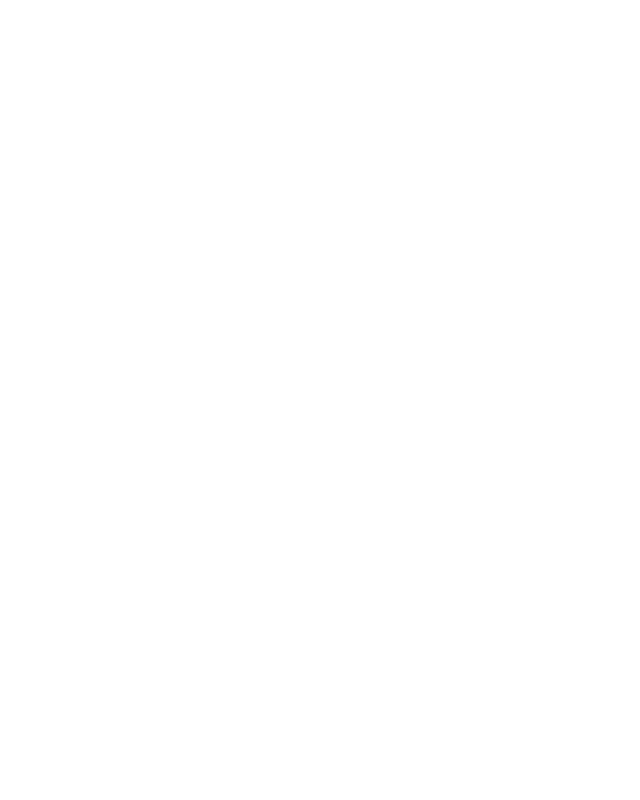
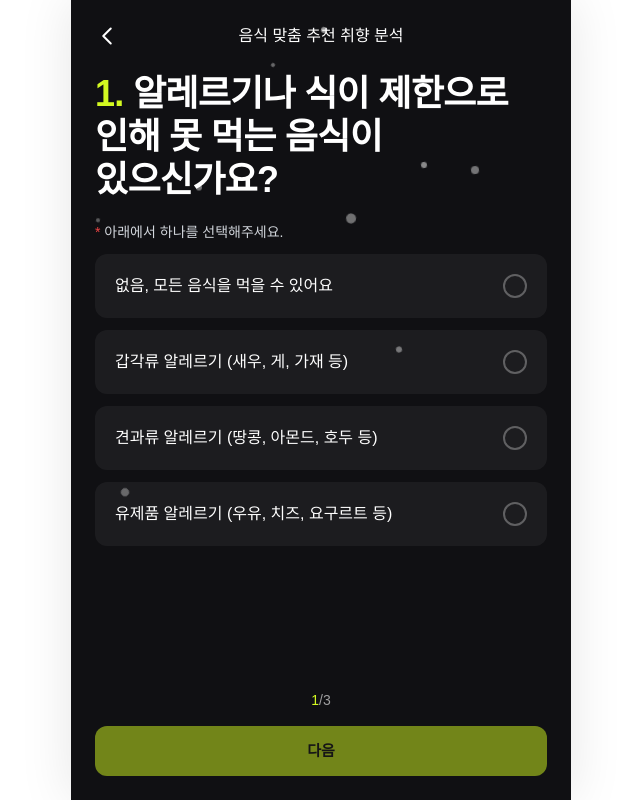
Before and after one commit to siniseong/dambi-Client, a Vue app: page /preference-analysis in a window 1280 px wide. Before the commit this address had no page. Shown: the whole page, without its empty margins (319-959 px from the left). Built offline with nearby package versions, Linux system fonts and the light colour scheme; a web font is replaced by a local one.

Commit message:
refactor :: 페이지 컴포넌트화

```diff
--- a/src/page/AiQuestion.vue
+++ b/src/components/page/AnalysisPage.vue
@@ -1,43 +1,80 @@
 <script setup>
-import { ref } from 'vue'
-import { useRouter } from 'vue-router'
-import BaseButton from '../components/BaseButton.vue'
-import AppLayout from '../components/AppLayout.vue'
-import PageHeader from '../components/PageHeader.vue'
-import SeasonalEffect from '../components/effects/SeasonalEffect.vue'
+import { computed } from 'vue'
+import AppLayout from '../AppLayout.vue'
+import PageHeader from '../PageHeader.vue'
+import SeasonalEffect from '../effects/SeasonalEffect.vue'
 
-const router = useRouter()
-const selectedIndex = ref(null)
+const props = defineProps({
+  pageTitle: {
+    type: String,
+    required: true
+  },
+  questionNumber: {
+    type: Number,
+    required: true
+  },
+  questionText: {
+    type: String,
+    required: true
+  },
+  options: {
+    type: Array,
+    required: true,
+    validator: (value) => Array.isArray(value) && value.length > 0
+  },
+  currentPage: {
+    type: Number,
+    required: true
+  },
+  totalPages: {
+    type: Number,
+    required: true
+  },
+  modelValue: {
+    type: Number,
+    default: null
+  },
+  required: {
+    type: Boolean,
+    default: true
+  },
+  nextButtonText: {
+    type: String,
+    default: '다음'
+  }
+})
 
-const options = [
-  '없음, 모든 음식을 먹을 수 있어요',
-  '갑각류 알레르기 (새우, 게, 가재 등)',
-  '견과류 알레르기 (땅콩, 아몬드, 호두 등)',
-  '유제품 알레르기 (우유, 치즈, 요구르트 등)'
-]
+const emit = defineEmits(['update:modelValue', 'next'])
+
+const selectedIndex = computed({
+  get: () => props.modelValue,
+  set: (value) => emit('update:modelValue', value)
+})
 
 const handleSelect = (index) => {
   selectedIndex.value = selectedIndex.value === index ? null : index
 }
 
 const goNext = () => {
-  if (selectedIndex.value === null) return
-  console.log('Selected:', selectedIndex.value, options[selectedIndex.value])
+  if (selectedIndex.value === null && props.required) return
+  emit('next', selectedIndex.value)
 }
 </script>
 
 <template>
   <AppLayout>
     <SeasonalEffect />
-    <PageHeader title="음식 맞춤 추천 취향 분석" />
+    <PageHeader :title="pageTitle" />
 
     <div class="flex-1 flex flex-col w-full pt-12">
       <div class="flex-1 flex flex-col gap-4">
-        <h1 class="text-white text-4xl font-bold text-left break-keep" style="font-family: 'SlowGothic', sans-serif; line-height: 1.2; letter-spacing: -0.02em;">
-          <span class="text-[#D3F921]">Q1.</span> 알레르기나 식이 제한으로 인해 못 먹는 음식이 있으신가요?
+        <h1 class="question-title text-white text-4xl font-bold text-left break-keep">
+          <span class="text-[#D3F921]">{{ questionNumber }}.</span> {{ questionText }}
         </h1>
 
-        <div class="text-gray-300 font-medium text-sm mt-1 mb-[-4px]"><span class="text-red-500">*</span> 아래에서 하나를 선택해주세요.</div>
+        <div v-if="required" class="text-gray-300 font-medium text-sm mt-1 mb-[-4px]">
+          <span class="text-red-500">*</span> 아래에서 하나를 선택해주세요.
+        </div>
         <div class="w-full flex flex-col gap-3">
           <button
             v-for="(option, index) in options"
@@ -84,17 +121,16 @@ const goNext = () => {
     </div>
 
     <div class="text-white/60 text-sm text-center my-4">
-      <span class="text-[#D3F921]">1</span>/3
+      <span class="text-[#D3F921]">{{ currentPage }}</span>/{{ totalPages }}
     </div>
 
-    <BaseButton
+    <button
       @click="goNext"
-      :disabled="selectedIndex === null"
-      class="bg-[#D3F921] hover:bg-[#E5FF3A] active:bg-[#B8D91D] text-[#1a1a1a] text-[15px] disabled:opacity-50 disabled:cursor-not-allowed transition-all duration-200"
+      :disabled="selectedIndex === null && required"
+      class="w-full h-[50px] rounded-xl flex items-center justify-center gap-2 transition-colors duration-200 font-semibold bg-[#D3F921] hover:bg-[#E5FF3A] active:bg-[#B8D91D] text-[#1a1a1a] text-[15px] disabled:opacity-50 disabled:cursor-not-allowed"
     >
-      다음
-    </BaseButton>
-
+      {{ nextButtonText }}
+    </button>
   </AppLayout>
 </template>
 
@@ -104,6 +140,12 @@ const goNext = () => {
     src: url('https://cdn.jsdelivr.net/gh/projectnoonnu/noonfonts_2304-01@1.0/neurimboGothicRegular.woff2') format('woff2');
 }
 
+.question-title {
+    font-family: 'SlowGothic', sans-serif;
+    line-height: 1.2;
+    letter-spacing: -0.02em;
+}
+
 @media (max-width: 359px) {
   .option-text {
     font-size: 0.875rem;
--- a/src/page/HomeView.vue
+++ b/src/page/HomeView.vue
@@ -39,7 +39,7 @@ const { countdown, start: startCountdown, stop: stopCountdown } = useCountdown(3
 
 const openBottomSheet = () => {
   isBottomSheetOpen.value = true
-  startCountdown(() => router.push('/ai-question'))
+  startCountdown(() => router.push('/preference-analysis'))
 }
 
 const closeBottomSheet = () => {
--- /dev/null
+++ b/src/page/PreferenceAnalysis.vue
@@ -0,0 +1,32 @@
+<script setup>
+import { ref } from 'vue'
+import { useRouter } from 'vue-router'
+import AnalysisPage from '../components/page/AnalysisPage.vue'
+
+const router = useRouter()
+const selectedIndex = ref(null)
+
+const options = [
+  '없음, 모든 음식을 먹을 수 있어요',
+  '갑각류 알레르기 (새우, 게, 가재 등)',
+  '견과류 알레르기 (땅콩, 아몬드, 호두 등)',
+  '유제품 알레르기 (우유, 치즈, 요구르트 등)'
+]
+
+const handleNext = (index) => {
+  console.log('Selected:', index, options[index])
+}
+</script>
+
+<template>
+  <AnalysisPage
+    page-title="음식 맞춤 추천 취향 분석"
+    :question-number="1"
+    question-text="알레르기나 식이 제한으로 인해 못 먹는 음식이 있으신가요?"
+    :options="options"
+    :current-page="1"
+    :total-pages="3"
+    v-model="selectedIndex"
+    @next="handleNext"
+  />
+</template>
--- a/src/router/index.js
+++ b/src/router/index.js
@@ -1,6 +1,6 @@
 import { createRouter, createWebHistory } from 'vue-router'
 import HomeView from '../page/HomeView.vue'
-import AiQuestion from '../page/AiQuestion.vue'
+import PreferenceAnalysis from '../page/PreferenceAnalysis.vue'
 
 const router = createRouter({
   history: createWebHistory(import.meta.env.BASE_URL),
@@ -11,9 +11,9 @@ const router = createRouter({
       component: HomeView
     },
     {
-      path: '/ai-question',
-      name: 'ai-question',
-      component: AiQuestion
+      path: '/preference-analysis',
+      name: 'preference-analysis',
+      component: PreferenceAnalysis
     }
   ]
 })
```
